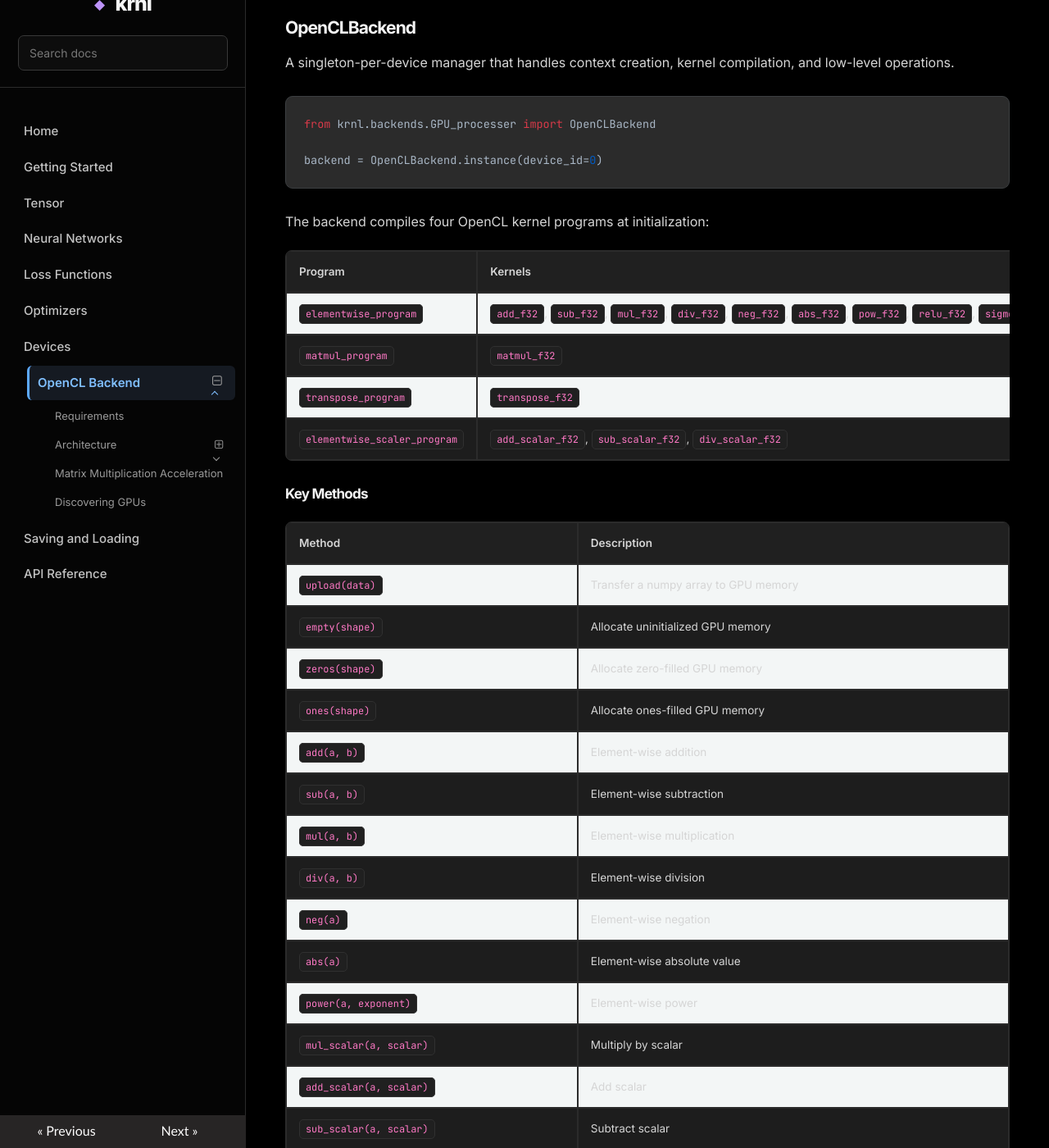
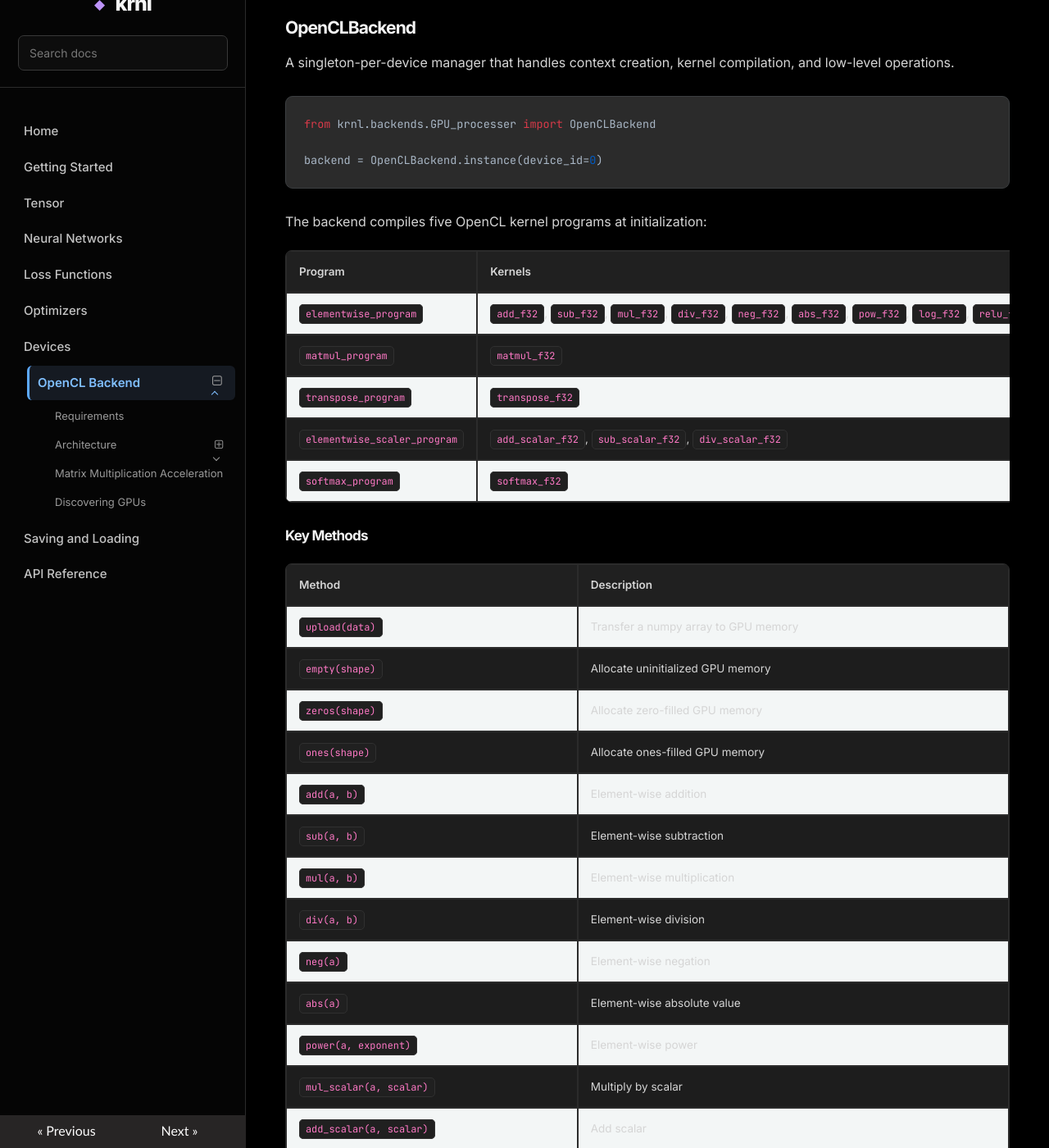
Before and after one commit to helloadhavan/krnl, an MkDocs documentation site: the page built from docs/opencl_backend.md, in a window 1280 px wide and 1400 px high, scrolled down 817 px. Shown: the whole window at 82% size. Built offline with MkDocs 1.6.1, drawn with Linux system fonts in a browser that asks for light colours; nearby versions of some CDN libraries; some of the changed text lies outside the part shown.

Commit message:
[Task] Update opencl_backend.md

````diff
--- a/docs/opencl_backend.md
+++ b/docs/opencl_backend.md
@@ -24,14 +24,15 @@ from krnl.backends.GPU_processer import OpenCLBackend
 backend = OpenCLBackend.instance(device_id=0)
 ```
 
-The backend compiles four OpenCL kernel programs at initialization:
+The backend compiles five OpenCL kernel programs at initialization:
 
 | Program | Kernels |
 |---|---|
-| `elementwise_program` | `add_f32`, `sub_f32`, `mul_f32`, `div_f32`, `neg_f32`, `abs_f32`, `pow_f32`, `relu_f32`, `sigmoid_f32`, `fill_f32`, `mul_scalar_f32`, `add_row_bias_f32`, `sum_to_row_f32` |
+| `elementwise_program` | `add_f32`, `sub_f32`, `mul_f32`, `div_f32`, `neg_f32`, `abs_f32`, `pow_f32`, `log_f32`, `relu_f32`, `sigmoid_f32`, `fill_f32`, `mul_scalar_f32`, `add_row_bias_f32`, `sum_to_row_f32` |
 | `matmul_program` | `matmul_f32` |
 | `transpose_program` | `transpose_f32` |
 | `elementwise_scaler_program` | `add_scalar_f32`, `sub_scalar_f32`, `div_scalar_f32` |
+| `softmax_program` | `softmax_f32` |
 
 #### Key Methods
 
@@ -52,8 +53,10 @@ The backend compiles four OpenCL kernel programs at initialization:
 | `add_scalar(a, scalar)` | Add scalar |
 | `sub_scalar(a, scalar)` | Subtract scalar |
 | `div_scalar(a, scalar)` | Divide by scalar |
+| `log(a)` | Element-wise natural logarithm |
 | `relu(a)` | Element-wise ReLU |
 | `sigmoid(a)` | Element-wise sigmoid |
+| `softmax(a)` | Row-wise softmax (2-D arrays only) |
 | `fill(shape, value)` | Create array filled with a value |
 | `matmul(a, b)` | Matrix multiplication (uses PyCLBlast if available) |
 | `transpose(a)` | 2-D matrix transpose |
@@ -98,7 +101,9 @@ e = a @ b_2d     # matrix multiply
 | `reshape(shape)` | Reshape the array |
 | `sum()` | Sum all elements |
 | `mean()` | Mean of all elements |
+| `log()` | Element-wise natural logarithm |
 | `sigmoid()` | Element-wise sigmoid |
+| `softmax()` | Row-wise softmax (2-D arrays only) |
 | `relu()` | Element-wise ReLU |
 | `tolist()` | Convert to Python list (transfers to host) |
 
````
